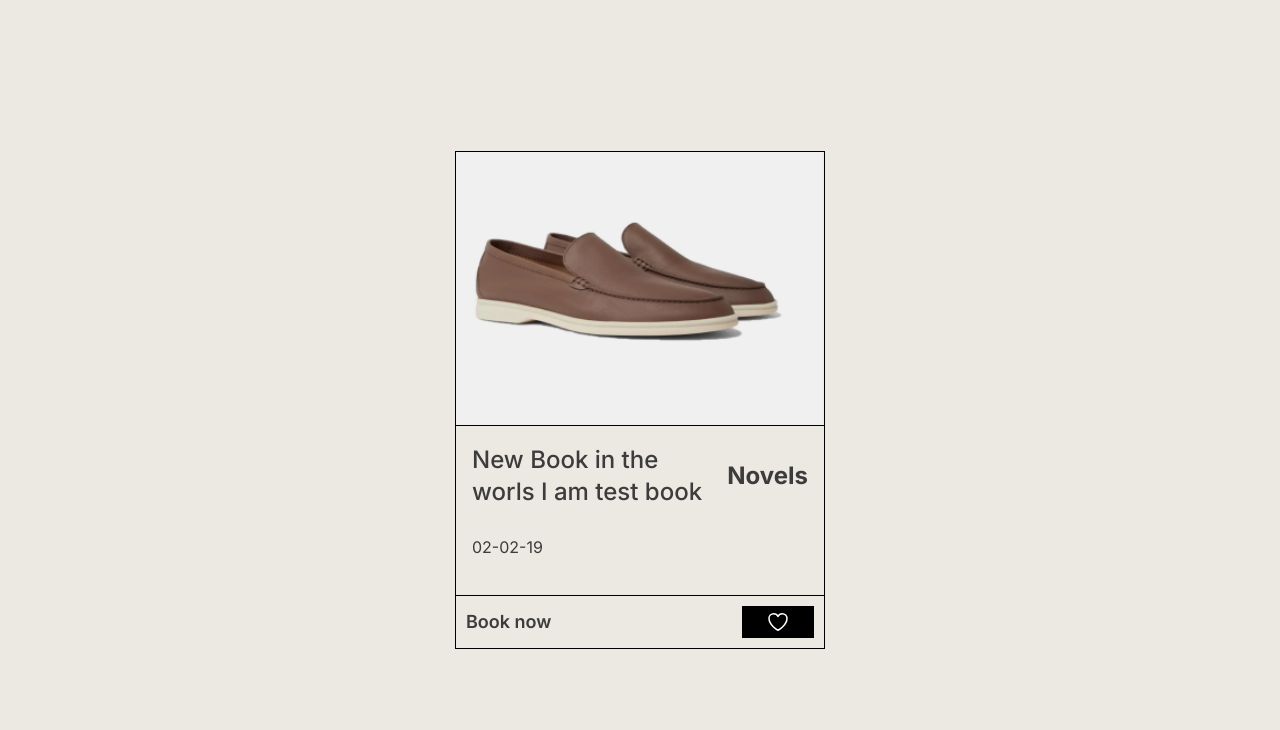
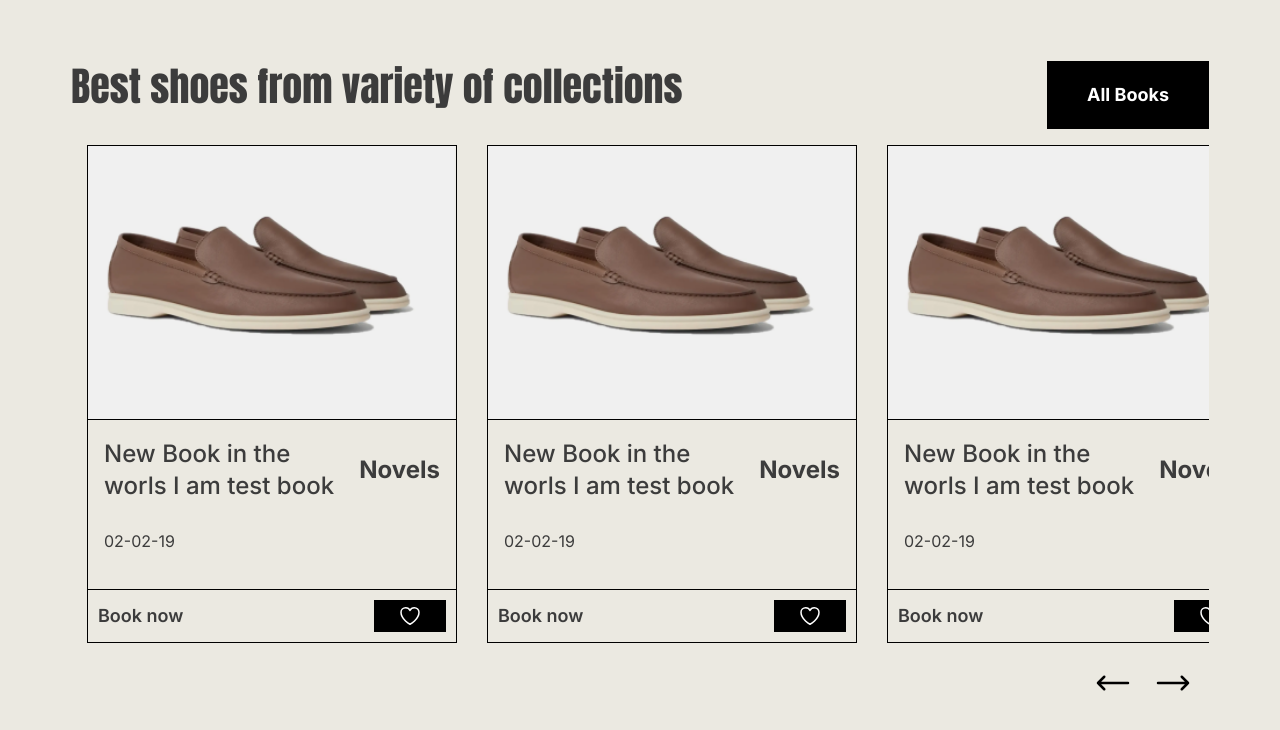
Before and after one commit to Ahsan-Ullah1871/Book-catalog-frontend, a React (Vite) app: page / in a window 1280 px wide. Shown: the top 730 px of the page. Built offline with nearby package versions, Linux system fonts and the light colour scheme.

Commit message:
- books carousel added - swiper js package used

```diff
--- a/package.json
+++ b/package.json
@@ -21,6 +21,7 @@
     "react-hook-form": "^7.45.1",
     "react-redux": "^8.1.1",
     "react-router-dom": "^6.14.1",
+    "swiper": "^10.0.4",
     "tailwind-merge": "^1.13.2"
   },
   "devDependencies": {
--- a/src/App.tsx
+++ b/src/App.tsx
@@ -1,9 +1,11 @@
+import BookCarousel from "./components/ui/BooksCarousel";
 import BookCard from "./components/ui/BookCard";
+import LatestBooks from "./components/Home/LatestBooks";
 
 const App = () => {
 	return (
 		<div className="min-h-screen bg-[#EBE9E1]  flex items-center justify-center ">
-			<BookCard />
+			<LatestBooks />
 		</div>
 	);
 };
--- /dev/null
+++ b/src/components/Home/LatestBooks.tsx
@@ -0,0 +1,21 @@
+import BookCarousel from "../ui/BooksCarousel";
+import Button from "../ui/Button";
+
+const LatestBooks = () => {
+	return (
+		<div className="max-w-[1170px] overflow-hidden mx-auto p-4">
+			<div className="flex items-start justify-between gap-20">
+				<h1 className="text-[#3C3C3C] font-anton text-[20px] md:text-[40px] font-normal leading-[50px] ">
+					Best shoes from variety of collections
+				</h1>
+				<Button
+					title="All Books"
+					className="px-[20px] md:px-[40px] py-[10px] md:py-[20px] bg-[#000000]"
+				/>
+			</div>
+			<BookCarousel />
+		</div>
+	);
+};
+
+export default LatestBooks;
--- /dev/null
+++ b/src/components/ui/BooksCarousel.tsx
@@ -0,0 +1,77 @@
+import { Carousel } from "flowbite-react";
+// Import Swiper React components
+import { Swiper, SwiperSlide, useSwiper } from "swiper/react";
+import { Navigation } from "swiper/modules";
+import BookCard from "./BookCard";
+
+// Import Swiper styles
+import "swiper/css";
+import "swiper/css/navigation";
+import ICONS from "@/shared/AllIcons";
+
+const SwiperButtonNext = () => {
+	const swiper = useSwiper();
+	return (
+		<button
+			className="text-lg "
+			onClick={() => swiper.slideNext()}
+		>
+			{ICONS.arrow_long_right}
+		</button>
+	);
+};
+const SwiperButtonPrev = () => {
+	const swiper = useSwiper();
+	return (
+		<button
+			className="text-2xl "
+			onClick={() => swiper.slidePrev()}
+		>
+			{ICONS.arrow_long_left}
+		</button>
+	);
+};
+
+export default function BookCarousel() {
+	return (
+		<Swiper
+			slidesPerView={"auto"}
+			spaceBetween={30}
+			pagination={{
+				clickable: true,
+			}}
+			modules={[Navigation]}
+			className="  w-full h-full p-4  flex flex-col"
+		>
+			<SwiperSlide className="w-[370px] ">
+				<BookCard />
+			</SwiperSlide>
+			<SwiperSlide className="w-[370px] ">
+				<BookCard />
+			</SwiperSlide>
+			<SwiperSlide className="w-[370px] ">
+				<BookCard />
+			</SwiperSlide>
+			<SwiperSlide className="w-[370px] ">
+				<BookCard />
+			</SwiperSlide>
+			<SwiperSlide className="w-[370px] ">
+				<BookCard />
+			</SwiperSlide>
+			<SwiperSlide className="w-[370px] ">
+				<BookCard />
+			</SwiperSlide>
+			<SwiperSlide className="w-[370px] ">
+				<BookCard />
+			</SwiperSlide>
+			<SwiperSlide className="w-[370px] ">
+				<BookCard />
+			</SwiperSlide>
+
+			<div className="flex items-center justify-end gap-5 my-5">
+				<SwiperButtonPrev />
+				<SwiperButtonNext />
+			</div>
+		</Swiper>
+	);
+}
--- a/src/shared/AllIcons.tsx
+++ b/src/shared/AllIcons.tsx
@@ -15,6 +15,38 @@ const ICONS = {
 			/>
 		</svg>
 	),
+	arrow_long_right: (
+		<svg
+			xmlns="http://www.w3.org/2000/svg"
+			fill="none"
+			viewBox="0 0 24 24"
+			stroke-width="1.5"
+			stroke="currentColor"
+			className="w-10 h-10"
+		>
+			<path
+				stroke-linecap="round"
+				stroke-linejoin="round"
+				d="M17.25 8.25L21 12m0 0l-3.75 3.75M21 12H3"
+			/>
+		</svg>
+	),
+	arrow_long_left: (
+		<svg
+			xmlns="http://www.w3.org/2000/svg"
+			fill="none"
+			viewBox="0 0 24 24"
+			stroke-width="1.5"
+			stroke="currentColor"
+			className="w-10 h-10"
+		>
+			<path
+				stroke-linecap="round"
+				stroke-linejoin="round"
+				d="M6.75 15.75L3 12m0 0l3.75-3.75M3 12h18"
+			/>
+		</svg>
+	),
 };
 
 export default ICONS;
```
Also changed, not shown: 1 other file (tests, documents, lock files or other folders).
